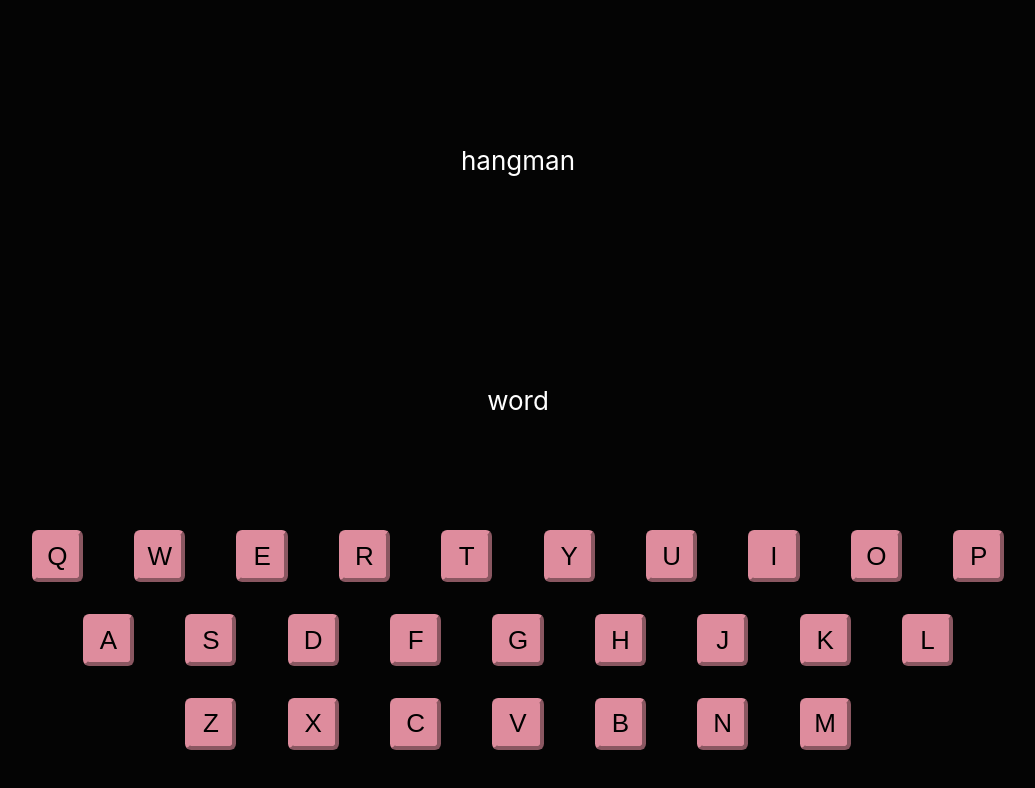
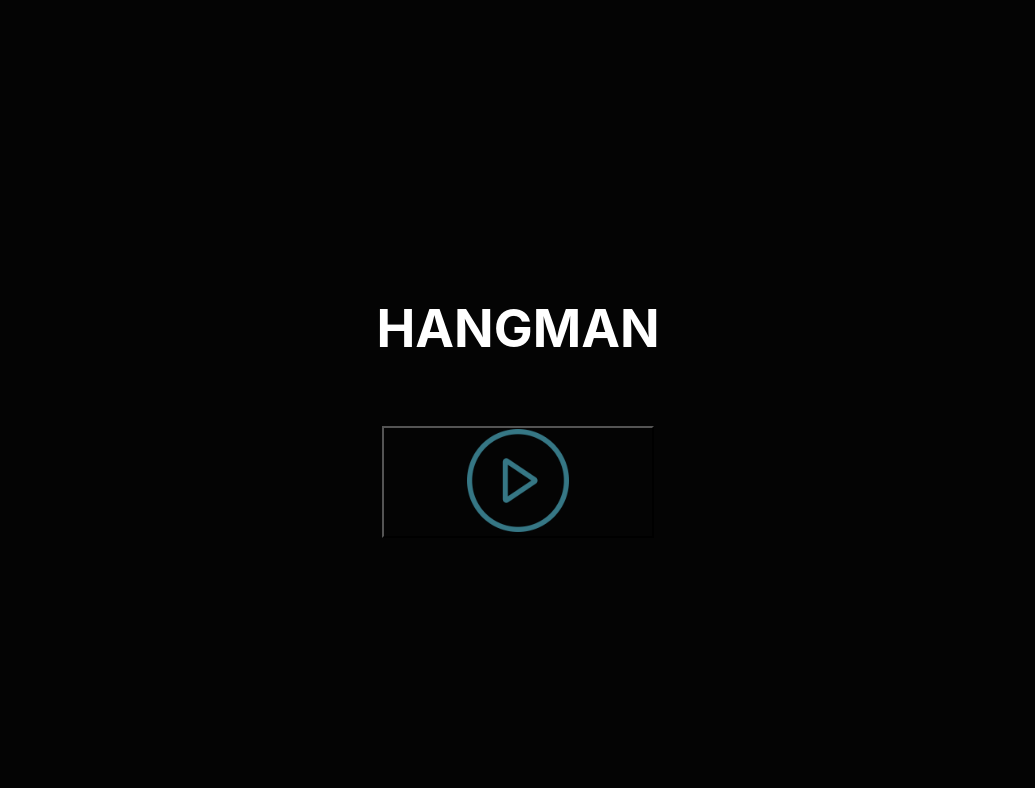
Before and after one commit to saltedclaramel/tiktok-proj, a React (Create React App) app: page / in a window 1280 px wide. Shown: the top 788 px of the page, without its empty margins (122-1157 px from the left). Built offline with nearby package versions, Linux system fonts and the light colour scheme.

Commit message:
added word component

```diff
--- a/src/App.css
+++ b/src/App.css
@@ -1,4 +1,19 @@
-.App {
+.intro-page{
+  background-color: #040404;
+  min-height: 100vh;
+  font-size: calc(10px + 2vmin);
+  color: white;
+  display: flex;
+  flex-direction: column;
+  align-items: center;
+  justify-content: center;
+}
+
+.play-btn{
+  background-color: #ffffff00;
+}
+
+.game-page {
   text-align: center;
   background-color: #040404;
   min-height: 100vh;
--- a/src/App.js
+++ b/src/App.js
@@ -1,22 +1,79 @@
+import { React, Component } from 'react';
 import './App.css';
 import Hangman from './hangman/Hangman';
 import Word from './word/Word';
 import UserInput from './user-input/UserInput';
-
-function App() {
-  return (
-    <div className="App">
+import PlayBtn from './resources/play.png'
+class App extends Component{
+  constructor(props){
+    super(props);
+    this.state = {
+      introPage: true,
+      selectedWord: "",
+    };
+    this.handlePlay = this.handlePlay.bind(this);
+  }
+  handlePlay(){
+    const wordlist = [
+      "NO WAY HOME",
+      "HOMECOMING",
+      "FAR FROM HOME",
+      "DOCTOR STRANGE",
+      "ETERNALS",
+      "SHANGCHI",
+      "BLACK WIDOW",
+      "CAPTAIN MARVEL",
+      "BLACK PANTHER",
+      "INFINITY WAR",
+      "ENDGAME",
+      "THOR RAGNAROK",
+      "CIVIL WAR",
+      "DEADPOOL",
+      "IRON MAN",
+      "THE FIRST AVENGER",
+      "ANTMAN"
+    ]
+    const min = 0
+    const max = wordlist.length
+    const rand = Math.round(1 + Math.random() * (max - min))
+    this.setState({
+        selectedWord: wordlist[rand],
+        introPage: false
+    })
+  }
+  render(){
+    const onIntroPage = this.state.introPage;
+    let pageShown;
+    if (onIntroPage){
+      pageShown = <div className="intro-page">
+                    <h1>
+                      HANGMAN
+                    </h1>
+                    <br/>
+                    <button className='play-btn'>
+                      <img src={ PlayBtn } alt="play button" width={'40%'} onClick={ this.handlePlay }/>
+                    </button>
+                  </div>
+    } else {
+      pageShown = <div className="game-page">
                     <div className='hangman'>
                       <Hangman/>
                     </div>
                     <div className='word'>
-        <Word/>
+                      <Word selectedWord={this.state.selectedWord}/>
                     </div>
                     <div className='user-input'>
                       <UserInput/>
                     </div>
                   </div>
+    }
+
+    return (
+      <div>
+        { pageShown }
+      </div>
     );
+  }
 }
 
 export default App;
--- a/src/user-input/UserInput.js
+++ b/src/user-input/UserInput.js
@@ -19,21 +19,21 @@ class UserInput extends Component {
           <div className='keyboard'>
                 <div>
                     { keyboardKeysRow1.map((keyboardKey) =>
-                        <button>
+                        <button className='keyboard-button'>
                             { keyboardKey }
                         </button>
                     )}
                 </div>
                 <div>
                     { keyboardKeysRow2.map((keyboardKey) =>
-                        <button>
+                        <button className='keyboard-button'>
                             { keyboardKey }
                         </button>
                     )}
                 </div>
                 <div>
                     { keyboardKeysRow3.map((keyboardKey) =>
-                        <button>
+                        <button className='keyboard-button'>
                             { keyboardKey }
                         </button>
                     )}
--- a/src/user-input/user-input.css
+++ b/src/user-input/user-input.css
@@ -4,14 +4,14 @@
     display: grid;
     row-gap: 2ch;
 }
-button:hover {
+.keyboard-button:hover {
     background-color: #de8c9dd3;
     border: none;
 }
 
 /* mobile view */
 @media (max-width: 800px){
-    button {
+    .keyboard-button {
         margin: 0 2vw;
         font-size: calc(10px + 1vmin);
         height: 6vw;
@@ -24,7 +24,7 @@ button:hover {
 
 /* desktop */
 @media (min-width: 801px) {
-    button {
+    .keyboard-button {
         margin: 0 2vw;
         font-size: calc(10px + 2vmin);
         height: 4vw;
--- /dev/null
+++ b/src/word/Letter.js
@@ -0,0 +1,36 @@
+import { React, Component } from 'react';
+
+class Letter extends Component{
+    constructor(props){
+        super(props);
+        this.state = {
+            visible: false
+        }
+
+    }
+    componentDidMount(){
+        this.setState({
+            visible: this.props.visible[this.props.letter]
+        })
+    }
+    render(){
+        const letter = this.props.letter
+        if (this.state.visible === false){
+            return(
+                <div>___ &nbsp;&nbsp;</div>
+            )
+        }
+        else{
+            return(
+                <div>
+                    <u>
+                    &nbsp;{ letter }&nbsp;
+                    </u>
+                    &nbsp;&nbsp;
+                </div>
+            )
+        }
+    }
+}
+
+export default Letter;
--- a/src/word/Word.js
+++ b/src/word/Word.js
@@ -1,17 +1,55 @@
 import { React, Component } from 'react';
 import './word.css';
+import Letter from './Letter';
 
 class Word extends Component {
-    // constructor(props){
-    //     super(props);
+    constructor(props){
+        super(props);
+        this.state = {
+            visibilityDict: {},
+            selectedDone: false
+        }
+    }
+    componentDidMount(){
+        const visibilityDict = {}
+        const selectedWordList = this.props.selectedWord.split('')
+        for (const letter in selectedWordList){
+            if (selectedWordList[letter] in visibilityDict)
+                continue
+            else
+                visibilityDict[selectedWordList[letter]] = false
+        }
+        this.setState({
+            visibilityDict: visibilityDict,
+            selectedDone: true
+        });
+    }
+    // handleVisibility(){
+
     // }
     render() {
-      return (
-          <div>
-              <p>word</p>
-          </div>
-      );
-    }
+        if (this.state.selectedDone === false){
+            return(
+                <div>loading...</div>
+            )
+        }else{
+            return (
+                <div className='word'>
+                {
+                    this.props.selectedWord.split('').map((letter) => {
+                        if (letter === " ")
+                            return <div>&nbsp;&nbsp;&nbsp;&nbsp;&nbsp;</div>
+                        return <div>
+                            <Letter letter={letter} visible={this.state.visibilityDict}/>
+                        </div>
+                    })
+                }
+                </div>
+            )
+        }
+
+
+}
 }
 
 export default Word;
--- a/src/word/word.css
+++ b/src/word/word.css
@@ -0,0 +1,3 @@
+.word{
+    flex-direction: row;
+}
```
Also changed, not shown: src/resources/play.png (added). Lines whose indentation alone changed are shown as unchanged.
